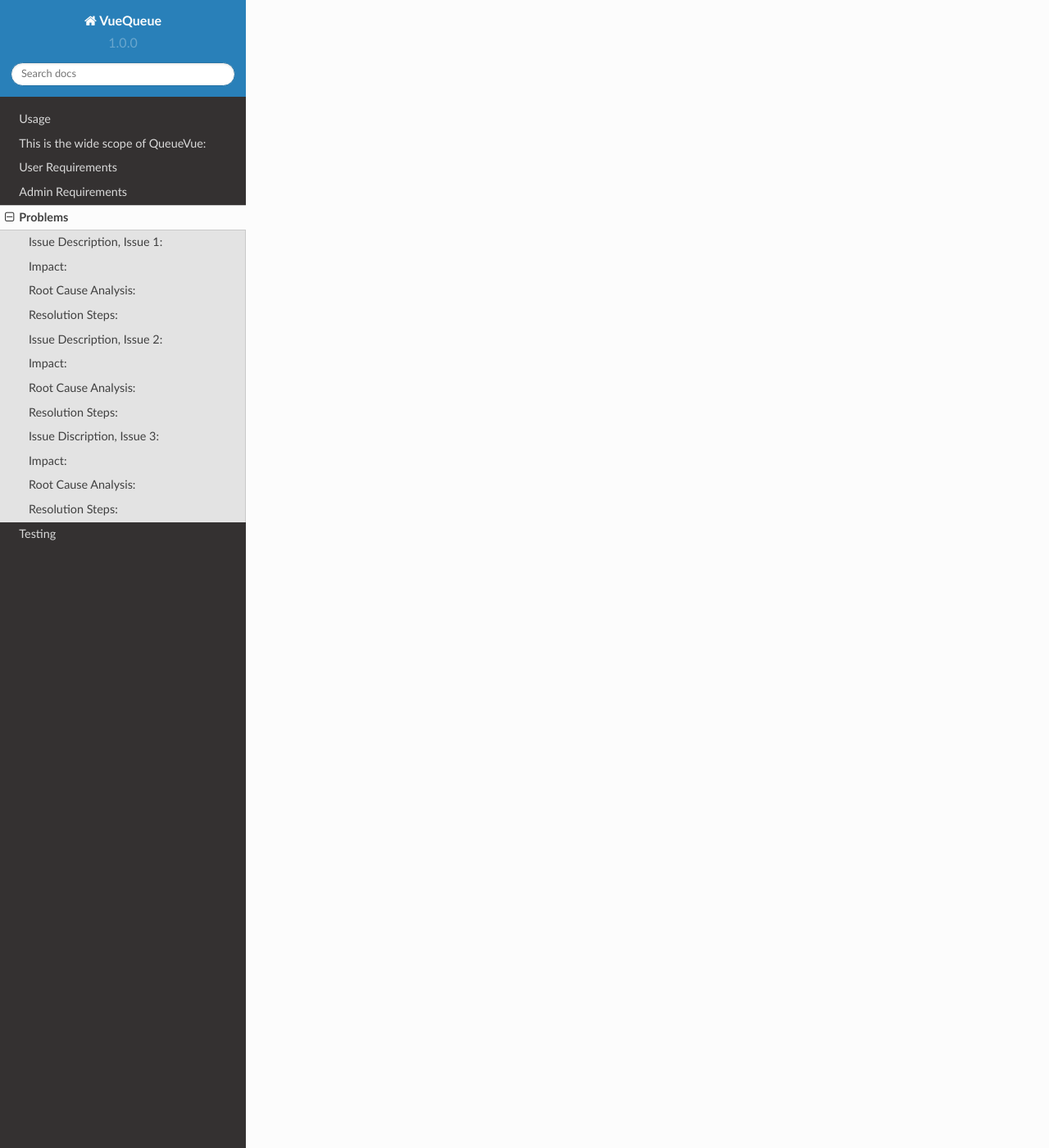
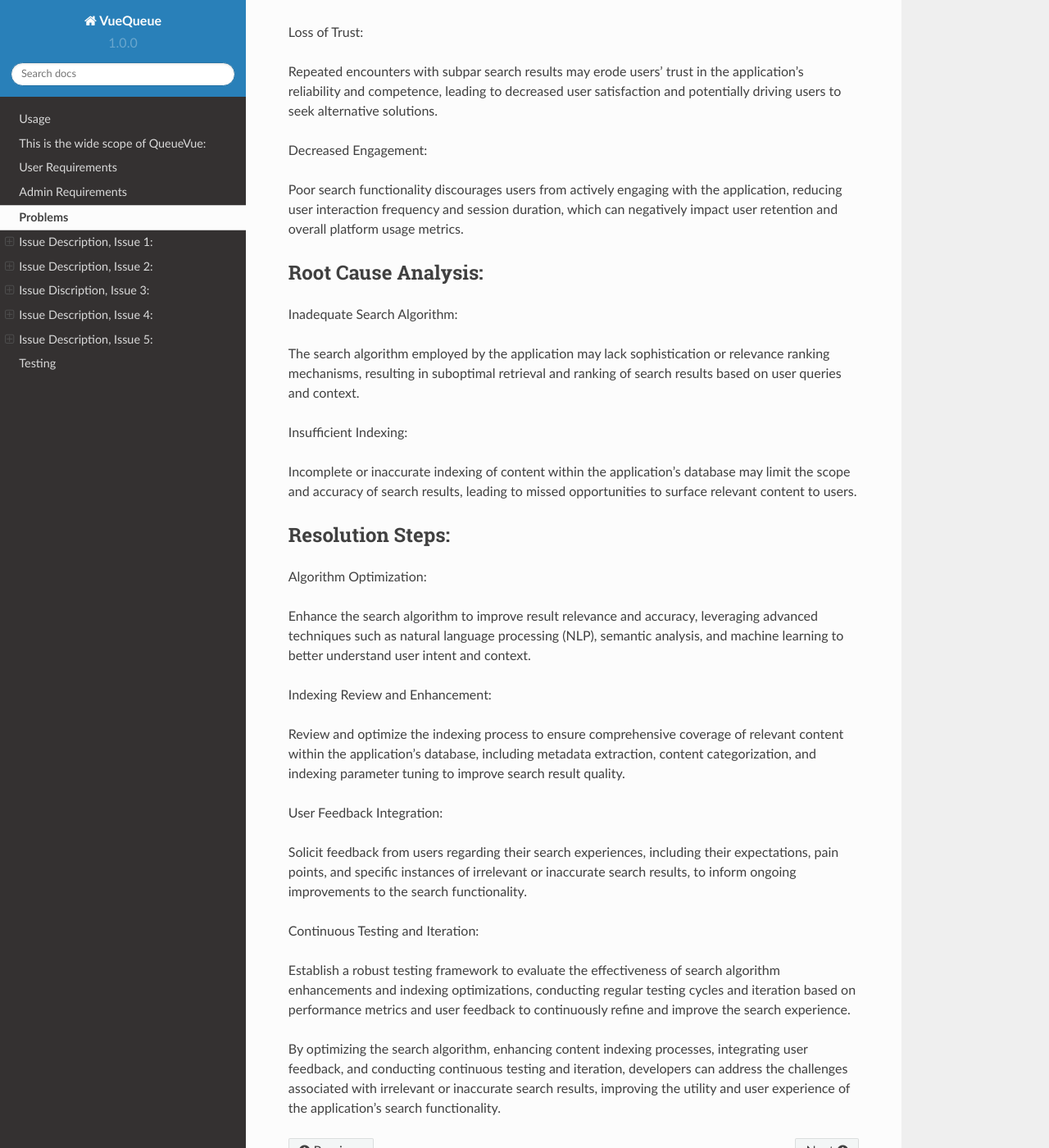
Before and after one commit to SofEng-Coursework/Documentation, a Sphinx documentation site: the page built from docs/source/problems.rst, in a window 1280 px wide and 1400 px high, scrolled down 6109 px. Shown: the whole window at 82% size. Built offline with Sphinx 7.4.7 and the Read the Docs theme 2.0.0, drawn with Linux system fonts in a browser that asks for light colours; pages that are not in the unit, such as notebooks, are missing from menus; some of the changed text lies outside the part shown.

Commit message:
Final Update

```diff
--- a/docs/source/problems.rst
+++ b/docs/source/problems.rst
@@ -1,10 +1,13 @@
 Problems
 =========
 
-This documentation addresses the compatibility issues encountered while using Firebase Auth and Cloud Firestore testing packages in a Flutter application testing environment. Testing is a crucial phase in software development, ensuring the reliability and functionality of the application. However, compatibility issues can arise, causing delays and hindering the testing process.
+This documentation addresses the compatibility issues encountered while using Firebase Auth and Cloud Firestore testing
+packages in a Flutter application testing environment.
+Testing is a crucial phase in software development, ensuring the reliability and functionality of the application.
+However, compatibility issues can arise, causing delays and hindering the testing process.
 
 Issue Description, Issue 1:
----------------------------
+============================
 The packages on't have the same level of validation that we want.
 
 Impact:
@@ -38,7 +41,7 @@
 
 
 Issue Description, Issue 2:
----------------------------
+============================
 The user dashboard did not include a dedicated toggle notifications switch.
 
 Impact:
@@ -91,7 +94,7 @@
 like notification management are not overlooked during the design and development process.
 
 Issue Discription, Issue 3:
-----------------------------
+============================
 Submitting feedback without providing any input results in the creation of blank entries in the system.
 
 Impact:
@@ -145,3 +148,131 @@
 
 By implementing form validation and enhancing the user interface to guide users in providing meaningful feedback,
 the system can prevent the creation of blank entries and maintain the integrity and usability of the feedback collection process.
+
+Issue Description, Issue 4:
+============================
+
+The application experiences intermittent connectivity issues when accessing external APIs.
+
+Impact:
+--------
+
+Functional Reliability:
+
+Intermittent connectivity issues disrupt the application's ability to retrieve data from external APIs,
+leading to inconsistent functionality and potential data loss.
+
+User Experience:
+
+Users may encounter delays or errors when interacting with features reliant on external API data,
+resulting in a suboptimal user experience and reduced user satisfaction.
+
+Data Integrity:
+
+Inconsistent connectivity poses a risk to data integrity, as incomplete or erroneous data retrieval from external APIs may
+compromise the accuracy and reliability of application data.
+
+Root Cause Analysis:
+---------------------
+
+Network Instability:
+
+Fluctuations in network connectivity, including bandwidth limitations or network congestion, contribute to intermittent connectivity
+issues when communicating with external APIs.
+
+Insufficient Error Handling:
+
+Inadequate error handling mechanisms within the application fail to effectively manage and recover from connectivity disruptions,
+exacerbating the impact of intermittent issues.
+
+Resolution Steps:
+------------------
+
+Network Resilience Enhancements:
+
+Implement strategies to improve network resilience, such as implementing retry mechanisms, caching data locally,
+or implementing offline mode functionality to mitigate the impact of intermittent connectivity issues.
+
+Robust Error Handling:
+
+Enhance error handling capabilities within the application to detect and gracefully handle connectivity failures,
+providing informative feedback to users and facilitating automatic recovery when possible.
+
+Monitoring and Alerting:
+
+Deploy monitoring tools to detect and alert developers to potential network connectivity issues in real-time,
+enabling proactive intervention and resolution of connectivity issues before they impact users.
+
+Performance Optimization:
+
+Optimize the application's network communication protocols and API usage patterns to minimize the impact of network latency and
+improve overall performance and reliability.
+
+By enhancing network resilience, implementing robust error handling mechanisms, and optimizing network communication,
+developers can mitigate the impact of intermittent connectivity issues and improve the reliability and user experience of the
+application when interacting with external APIs.
+
+Issue Description, Issue 5:
+============================
+
+The application's search functionality returns irrelevant or inaccurate results, impairing user experience and utility.
+
+Impact:
+--------
+
+User Frustration:
+
+Irrelevant or inaccurate search results frustrate users, impeding their ability to find the desired information or
+content efficiently and undermining the overall user experience.
+
+Loss of Trust:
+
+Repeated encounters with subpar search results may erode users' trust in the application's reliability and competence,
+leading to decreased user satisfaction and potentially driving users to seek alternative solutions.
+
+Decreased Engagement:
+
+Poor search functionality discourages users from actively engaging with the application,
+reducing user interaction frequency and session duration, which can negatively impact user retention and overall platform usage metrics.
+
+Root Cause Analysis:
+---------------------
+
+Inadequate Search Algorithm:
+
+The search algorithm employed by the application may lack sophistication or relevance ranking mechanisms,
+resulting in suboptimal retrieval and ranking of search results based on user queries and context.
+
+Insufficient Indexing:
+
+Incomplete or inaccurate indexing of content within the application's database may limit the scope and accuracy of search results,
+leading to missed opportunities to surface relevant content to users.
+
+Resolution Steps:
+------------------
+
+Algorithm Optimization:
+
+Enhance the search algorithm to improve result relevance and accuracy,
+leveraging advanced techniques such as natural language processing (NLP), semantic analysis, and machine learning to better
+understand user intent and context.
+
+Indexing Review and Enhancement:
+
+Review and optimize the indexing process to ensure comprehensive coverage of relevant content within the application's database,
+including metadata extraction, content categorization, and indexing parameter tuning to improve search result quality.
+
+User Feedback Integration:
+
+Solicit feedback from users regarding their search experiences, including their expectations, pain points,
+and specific instances of irrelevant or inaccurate search results, to inform ongoing improvements to the search functionality.
+
+Continuous Testing and Iteration:
+
+Establish a robust testing framework to evaluate the effectiveness of search algorithm enhancements and indexing optimizations,
+conducting regular testing cycles and iteration based on performance metrics and user feedback to continuously refine
+and improve the search experience.
+
+By optimizing the search algorithm, enhancing content indexing processes, integrating user feedback,
+and conducting continuous testing and iteration, developers can address the challenges associated with
+irrelevant or inaccurate search results, improving the utility and user experience of the application's search functionality.
--- a/docs/source/scope.rst
+++ b/docs/source/scope.rst
@@ -15,12 +15,6 @@
 Allow users to view estimated wait times for each queue.
 Provide options for users to leave or cancel their queue positions.
 
-Notifications:
---------------
-
-Send notifications to users regarding their queue status, estimated wait times, or when it's their turn.
-Support various notification channels such as push notifications, SMS, or email.
-
 Real-time Monitoring:
 ---------------------
 
```
Also changed, not shown: docs/source/database.rst (added, +23 -0 lines), docs/source/usage.rst (+5 -4 lines), docs/source/userrequirements.rst (+1 -7 lines).
